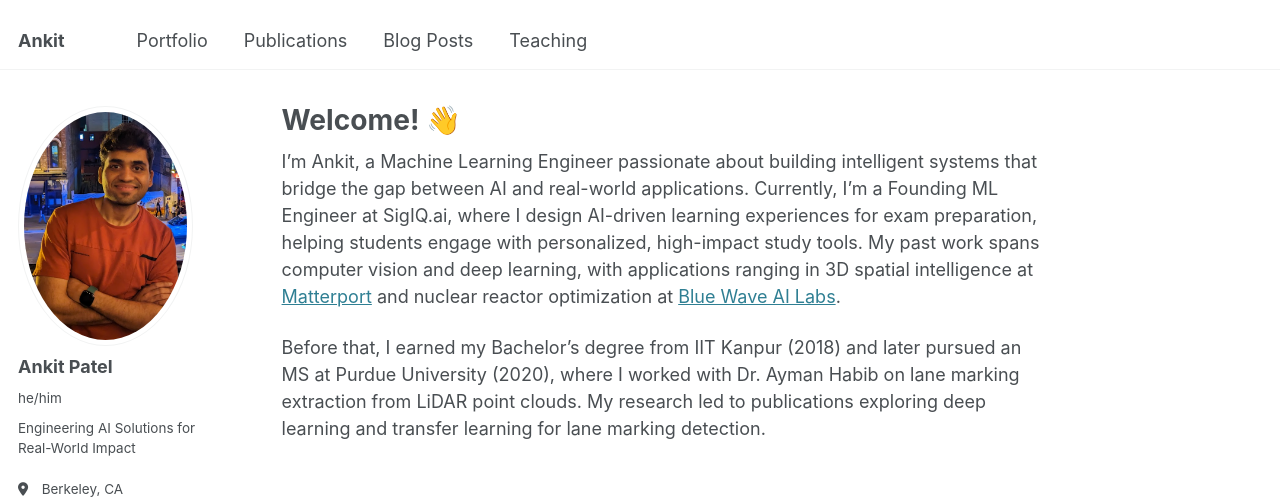
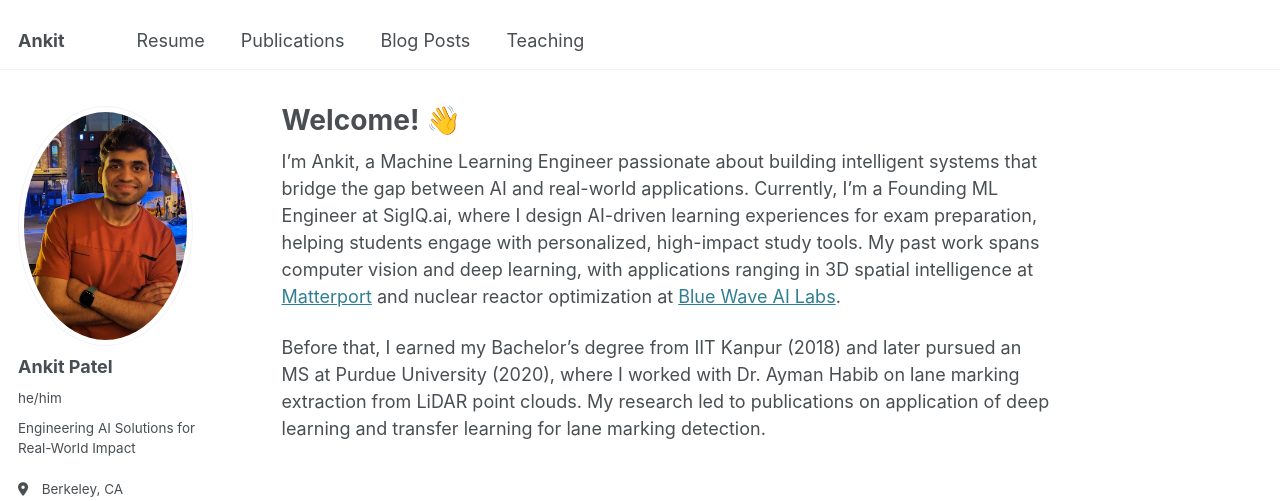
Before and after one commit to ankitpt/ankitpt.github.io, a Jekyll site: the page built from _pages/about.md, in a window 1280 px wide. Shown: the top 501 px of the page. Built offline with Jekyll 4.4.1, drawn with Linux system fonts in a browser that asks for light colours; some web fonts are replaced.

Commit message:
make same

```diff
--- a/_data/navigation.yml
+++ b/_data/navigation.yml
@@ -6,8 +6,8 @@
 
 main:
 
-  - title: "Portfolio"
-    url: /portfolio/
+  - title: "Resume"
+    url: /resume/
 
   - title: "Publications"
     url: /publications/
--- a/_pages/about.md
+++ b/_pages/about.md
@@ -9,4 +9,4 @@ redirect_from:
 
 I'm Ankit, a Machine Learning Engineer passionate about building intelligent systems that bridge the gap between AI and real-world applications. Currently, I'm a Founding ML Engineer at SigIQ.ai, where I design AI-driven learning experiences for exam preparation, helping students engage with personalized, high-impact study tools. My past work spans computer vision and deep learning, with applications ranging in 3D spatial intelligence at [Matterport](https://matterport.com) and nuclear reactor optimization at [Blue Wave AI Labs](https://bluewaveailabs.com).
 
-Before that, I earned my Bachelor's degree from IIT Kanpur (2018) and later pursued an MS at Purdue University (2020), where I worked with Dr. Ayman Habib on lane marking extraction from LiDAR point clouds. My research led to publications exploring deep learning and transfer learning for lane marking detection.
+Before that, I earned my Bachelor's degree from IIT Kanpur (2018) and later pursued an MS at Purdue University (2020), where I worked with Dr. Ayman Habib on lane marking extraction from LiDAR point clouds. My research led to publications on application of deep learning and transfer learning for lane marking detection.
```
Also changed, not shown: _pages/cv.md (+4 -58 lines), 1 other file.
